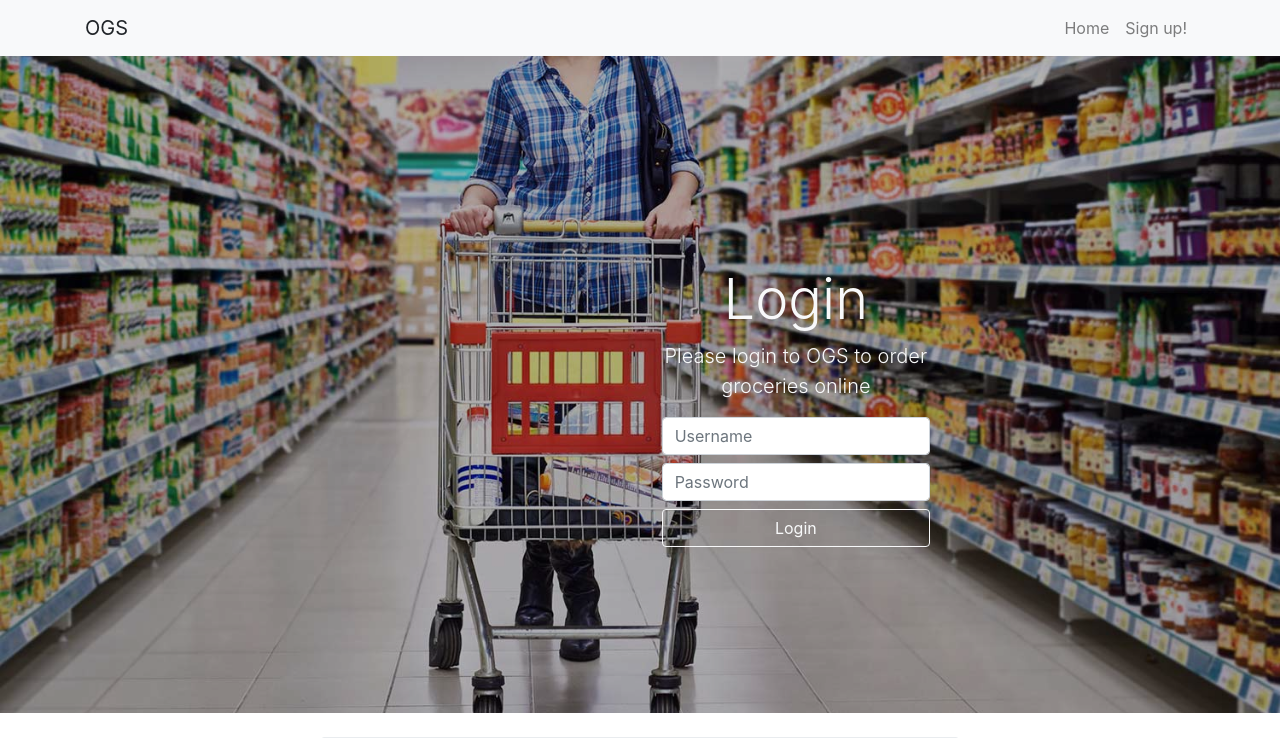
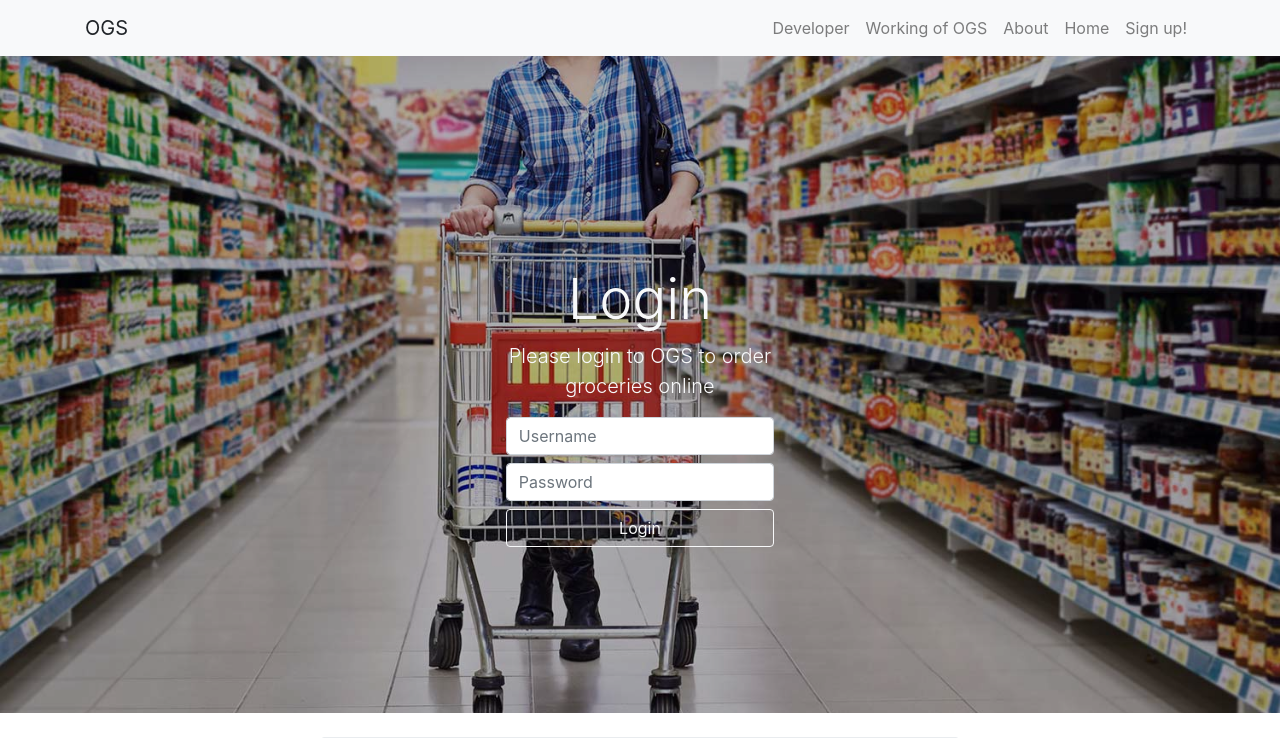
Before and after one commit to backstab319/Online-Grocery-Shopping, a PHP site: page / in a window 1280 px wide. Shown: the top 738 px of the page. Run offline with PHP 8.4, Linux system fonts and the light colour scheme.

Commit message:
Update index.php

```diff
--- a/index.php
+++ b/index.php
@@ -23,6 +23,15 @@
                     <div class="navbar-menu ml-auto">
                         <ul class="navbar-nav">
                             <li class="nav-item">
+                                <a class="nav-link" href="#dev">Developer</a>
+                            </li>
+                            <li class="nav-item">
+                                <a class="nav-link" href="#how">Working of OGS</a>
+                            </li>
+                            <li class="nav-item">
+                                <a class="nav-link" href="#about">About</a>
+                            </li>
+                            <li class="nav-item">
                                 <a class="nav-link" href="/index.php">Home</a>
                             </li>
                             <li class="nav-item">
@@ -38,9 +47,9 @@
     <div class="background">
     <div class="overlay">
 
-    <div class="container text-center col-lg-6 col-xl-6 jumbo d-flex justify-content-end">
+    <div class="container text-center col-lg-6 col-xl-6 jumbo d-flex justify-content-center">
         <div class="pos">
-        <div class="form-group d-sm-flex justify-content-end">
+        <div class="form-group d-sm-flex justify-content-center">
             <div class="pos2 col-lg-8 col-xl-8">
             <h1 class="display-4 text-light">Login</h1>
             <p class="lead text-justify text-center text-light">Please login to OGS to order groceries online</p>
@@ -82,7 +91,7 @@
     </div>
     </div>
 
-    <div class="container jumbotron text-center col-lg-6 col-xl-6 mt-4">
+    <div class="container jumbotron text-center col-lg-6 col-xl-6 mt-4" id="about">
         <h1 class="display-4">What is OGS?</h1>
         <p class="lead text-justify">It is a web-based project which is made for grocery shopping through Internet. As the technology
         is being advanced the way of life is changing. Now a day’s we can place the order for anything from our home. There is no need to
@@ -93,7 +102,7 @@
         thing from a popular shop. The product can be delivered at a door step.</p>
     </div>
 
-    <div class="container jumbotron text-center col-lg-6 col-xl-6">
+    <div class="container jumbotron text-center col-lg-6 col-xl-6" id="how">
         <h1 class="display-4">How does OGS work?</h1>
         <p class="lead text-justify">It’s a grocery shopping system that works by processing secure online ordering or purchasing made through our
         website. The data is then passed onto a backend system which can be accessed by our admin to manage the appointment. Other
@@ -103,7 +112,7 @@
         </p>
     </div>
 
-    <div class="container jumbotron text-center col-lg-6 col-xl-6">
+    <div class="container jumbotron text-center col-lg-6 col-xl-6" id="dev">
         <h1 class="display-4">About Developer</h1>
         <p class="lead text-justify text-center">OGS is being actively developed by Vijayshankar of BCA VI Semester 'B' Section
         </p>
```
